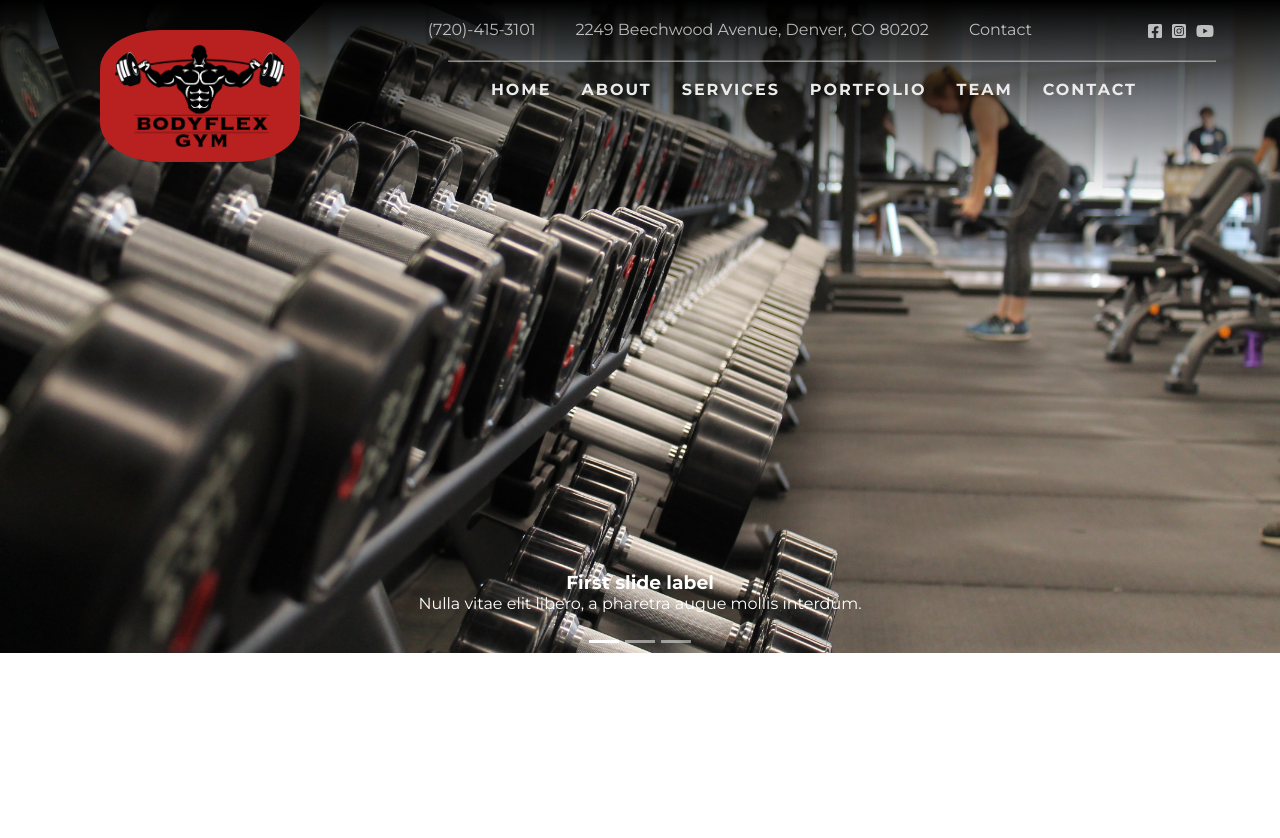
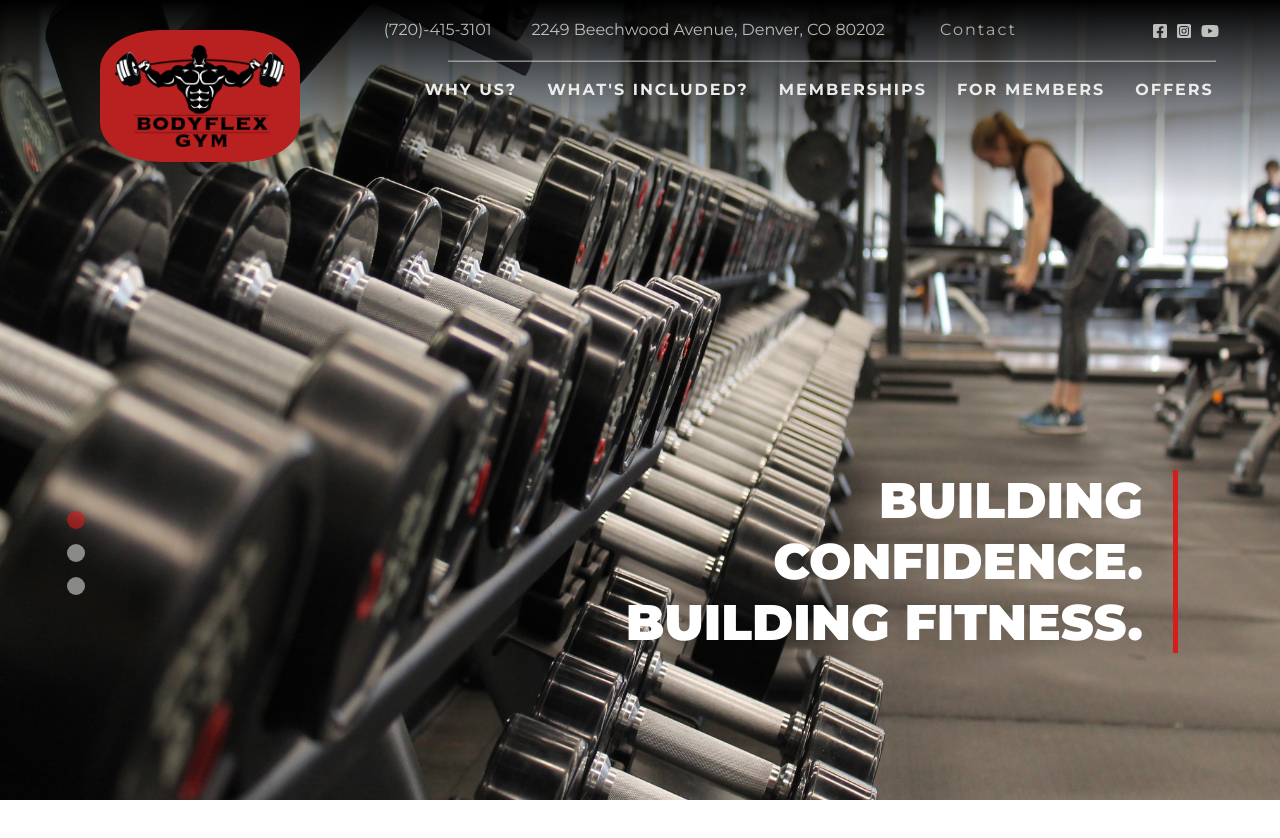
Before and after one commit to TamasFarago/gym-website, a React (Create React App) app: page / in a window 1280 px wide. Shown: the top 838 px of the page. Built offline with nearby package versions, Linux system fonts and the light colour scheme.

Commit message:
finish carousel

```diff
--- a/public/index.html
+++ b/public/index.html
@@ -15,7 +15,7 @@
       user's mobile device or desktop. See https://developers.google.com/web/fundamentals/web-app-manifest/
     -->
     <link rel="manifest" href="%PUBLIC_URL%/manifest.json" />
-    <link href="https://fonts.googleapis.com/css2?family=Montserrat:wght@100;300;400;500;700&display=swap" rel="stylesheet">
+    <link href="https://fonts.googleapis.com/css2?family=Montserrat:wght@100;300;400;500;700;900&display=swap" rel="stylesheet">
     <link
     rel="stylesheet"
     type="text/css"
--- a/src/components/Navbar.js
+++ b/src/components/Navbar.js
@@ -32,7 +32,7 @@ export default class Navbar extends Component {
                 <ul className="top-nav-list">
                     <li>(720)-415-3101</li>
                     <li>2249 Beechwood Avenue, Denver, CO 80202</li>
-                    <li>Contact</li>
+                    <li><a href="#">Contact</a></li>
                 </ul>
                     <div className="social-icons">
                         <ul>
@@ -46,12 +46,11 @@ export default class Navbar extends Component {
             <hr className="hr"></hr>
             <div className="nav-menu">
               <ul>
-                <li><a href="#">Home</a></li>
-                <li><a href="#">About</a></li>
-                <li><a href="#">Services</a></li>
-                <li><a href="#">Portfolio</a></li>
-                <li><a href="#">Team</a></li>
-                <li><a href="#">Contact</a></li>
+                <li><a href="#">Why us?</a></li>
+                <li><a href="#">What's included?</a></li>
+                <li><a href="#">memberships</a></li>
+                <li><a href="#">for members</a></li>
+                <li><a href="#">offers</a></li>
               </ul>
               </div>
             </header>
--- a/src/components/Slider.js
+++ b/src/components/Slider.js
@@ -2,8 +2,8 @@ import React, { Component, useState } from 'react'
 import "../styles/Slider.css"
 import Carousel from 'react-bootstrap/Carousel'
 import bg1 from "../images/bg1.jpg"
-import bg2 from "../images/bg2.jpg"
 import bg3 from "../images/bg3.jpg"
+import bg4 from "../images/bg4.jpg"
 import "../bootstrap/css/bootstrap.css"
 
 
@@ -24,7 +24,8 @@ export function Slider() {
     onSelect={handleSelect}
     fade="true"
     interval="10000"
-    controls="false">
+    controls="true"
+    >
       <Carousel.Item>
         <img
           className="d-block w-100 bg1"
@@ -32,34 +33,36 @@ export function Slider() {
           alt="First slide"
         />
         <Carousel.Caption>
-          <h3>First slide label</h3>
-          <p>Nulla vitae elit libero, a pharetra augue mollis interdum.</p>
+          <div className="carousel-cap">
+          <h2>Building confidence.  <br />Building fitness.</h2>
+          </div>
         </Carousel.Caption>
       </Carousel.Item>
       <Carousel.Item>
         <img
-          className="d-block w-100"
-          src={bg2}
+          className="d-block w-100 bg1"
+          src={bg4}
           alt="Second slide"
         />
 
         <Carousel.Caption>
-          <h3>Second slide label</h3>
-          <p>Lorem ipsum dolor sit amet, consectetur adipiscing elit.</p>
+          <div className="carousel-cap">
+          <h2>Exercise your<br /> mind and body.</h2>
+          </div>
+
         </Carousel.Caption>
       </Carousel.Item>
       <Carousel.Item>
         <img
-          className="d-block w-100"
+          className="d-block w-100 bg1"
           src={bg3}
           alt="Third slide"
         />
 
         <Carousel.Caption>
-          <h3>Third slide label</h3>
-          <p>
-            Praesent commodo cursus magna, vel scelerisque nisl consectetur.
-          </p>
+        <div className="carousel-cap">
+          <h2>Fitter,<br />healthier,<br />happier.</h2>
+          </div>
         </Carousel.Caption>
       </Carousel.Item>
     </Carousel>
--- a/src/components/fontawesomeicons/index.js
+++ /dev/null
@@ -1,4 +0,0 @@
-import { library } from "@fortawesome/fontawesome-svg-core"
-import { faCheckSquare, faCoffee } from '@fortawesome/free-solid-svg-icons'
-
-library.add(faCheckSquare, faCoffee)
--- a/src/styles/Navbar.css
+++ b/src/styles/Navbar.css
@@ -9,18 +9,19 @@ header {
     padding: 40px 100px;
     height: 200px;
     background: linear-gradient(to top, transparent 0%, black 100%);
+    z-index: 999
 
   }
 
   header .logo {
     position: relative;
     font-weight: 700;
-    color: #fff;
+
     text-decoration: none;
     font-size: 2em;
     text-transform: uppercase;
     letter-spacing: 2px;
-    transition: 0.6s
+    transition: .6s
   }
   header ul {
     position: relative;
@@ -53,7 +54,7 @@ header {
 
   .top{
     padding: 5px 100px;
-    background: #fff;
+    background: rgb(32, 32, 32);
     height: 80px;
   }
 
@@ -62,11 +63,11 @@ header {
   }
 
   .top ul li a {
-    color: #000
+    color: rgb(233, 233, 233)
   }
 
   .top .logo img{
-      width: 100px;
+      width: 70px;
       position: absolute;
       top: 50%;
       transform: translateY(-50%);
@@ -134,6 +135,18 @@ header {
 .nav-menu ul{
   position: absolute;
   top: 40%;
-  right: 10%;
+  right: 4%;
   text-transform: uppercase;
 }
+
+.nav-menu ul li a:hover {
+  color: rgb(204, 111, 111)
+}
+
+.top-nav-list li a{
+  font-weight: 400;
+}
+
+.top-nav-list li a:hover {
+  color: rgb(65, 179, 255);
+}
--- a/src/styles/Slider.css
+++ b/src/styles/Slider.css
@@ -6,9 +6,80 @@
     height: calc(100vh + 200px);
     margin-top: -200px;
     overflow-y: hidden;
-    z-index: -999 !important;
     position: relative
 
+}
+
+.bg1{
+    min-height: calc(100vh + 200px);
+    width: 100% !important;
+    min-width: 1350px;
+
+}
 
 
+.carousel-caption {
+    position: absolute;
+    /* right: -40% !important; */
+    top: 65%;
+    bottom: 20px;
+    left: 15%;
+    z-index: 10;
+    padding-top: 20px;
+    padding-bottom: 20px;
+    color: #fff;
+    text-align: center;
 }
+
+.carousel-caption h2{
+    font-size: 50px;
+    font-weight: 900;
+    text-transform: uppercase;
+}
+
+.carousel-cap{
+    position: absolute;
+    right: -10%;
+    width: 600px;
+    border-right: 5px solid rgb(214, 28, 28);
+    padding-right: 30px;
+    text-align: right;
+
+}
+
+.carousel-indicators {
+    position: absolute;
+    top: 50%;
+    left: -10% !important;
+    z-index: -15;
+    display: -webkit-box;
+    display: -ms-flexbox;
+    -webkit-box-pack: center;
+    -ms-flex-paáck: center;
+    flex-direction: column;
+    width: 100px;
+
+
+    list-style: none;
+  }
+
+  .carousel-indicators li{
+    width: 18px !important;
+    height: 18px !important;
+    border-radius: 100% !important;
+    margin-top: 15px;
+    z-index: 16;
+    cursor: pointer;
+    transition: .5s ease-in-out;
+
+
+  }
+
+  .carousel-indicators li:hover {
+     background: rgb(214, 28, 28) !important;
+  }
+
+  .carousel-indicators .active {
+    background: rgb(214, 28, 28) !important;
+    opacity: .6;
+  }
```
Also changed, not shown: src/bootstrap/css/bootstrap.css, src/images/bg4.jpg (added).
